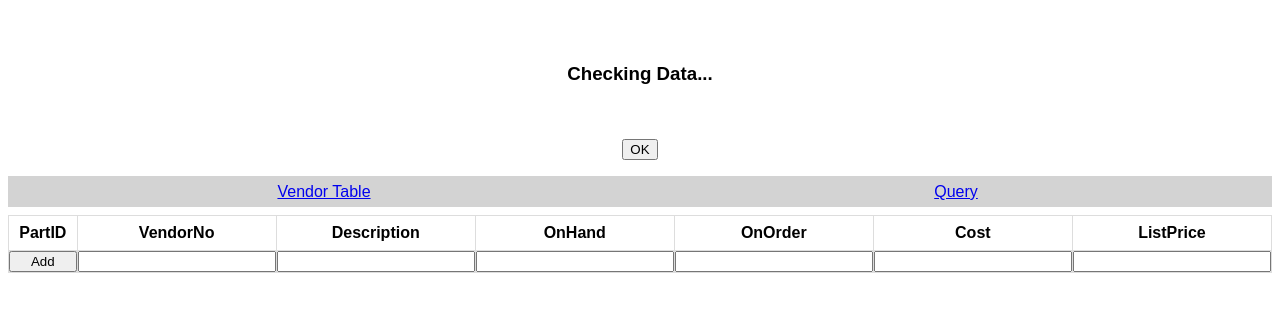
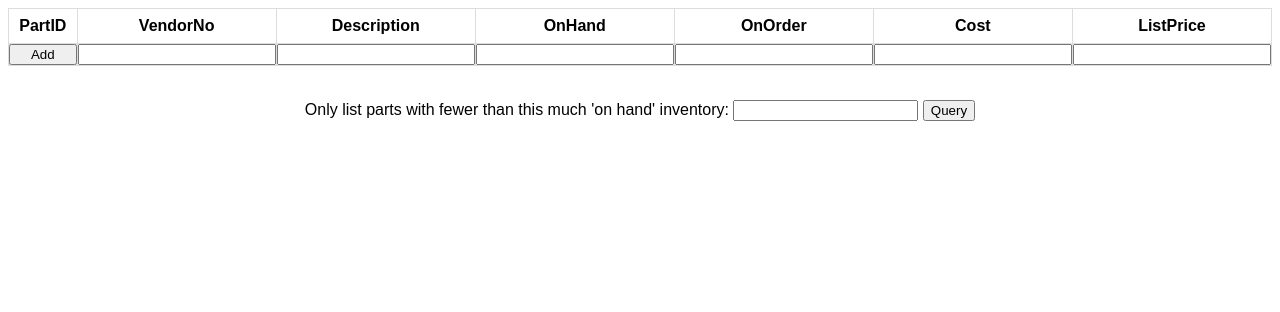
Before and after one commit to chris-conestoga/Assignment5, a PHP site: page / in a window 1280 px wide. Shown: the top 312 px of the page. Run offline with PHP 8.4, Linux system fonts and the light colour scheme; data that the repository does not hold is empty.

Commit message:
working Query/parameter button

```diff
--- a/index.php
+++ b/index.php
@@ -4,20 +4,19 @@
 		<link rel="stylesheet" href="assignment5.css" />
 		<?php
 			require("partTableData.php");
-			include("parts.php");
-			//not sure if we need parts.php here, I think this is our action page instead (after js validation) - JMP
+			//include("parts.php");
 		?>
         <script src="validatePartAddition.js" type="text/javascript"></script>
 	</head>
 
 	<body>
-		<a href="vendorTable.php">Vendor Table</a>
-		<a href="queryTable.php">Query</a>
-		<form id="part_form" onsubmit="return validateForm()" action="" method="post">
+		<!-- <a href="vendorTable.php">Vendor Table</a> -->
+		<!-- <a href="queryTable.php">Query</a> -->
+		<form id="part_form" onsubmit="return validateForm()" action="parts.php" method="post">
 			<table>
 				<?php
 					CreatePartTableHeader();
-					//FillPartTable();
+					FillPartTable();
 				?>
 				<td class="input"><input type="submit" value="Add"></td>
 				<td class="input"><input type="text" name="VendorNo" id="VendorNo"></td>
@@ -26,8 +25,18 @@
 				<td class="input"><input type="text" name="OnOrder" id="OnOrder"></td>
 				<td class="input"><input type="text" name="Cost" id="Cost"></td>
 				<td class="input"><input type="text" name="ListPrice" id="ListPrice"></td>
+				<input type="hidden" name="source" value="AddPart">
 			</table>
 		</form>
+		<br/>
+		<form id="query_form" onsubmit="" action="" method="post">
+
+			Only list parts with fewer than this much 'on hand' inventory: <input type="number" name="parameter">
+			<input type="submit" value="Query">
+			<input type="hidden" name="source" value="Query">
+
+		</form>
+
         <span id="dialogue"></span>
 	</body>
 
```
